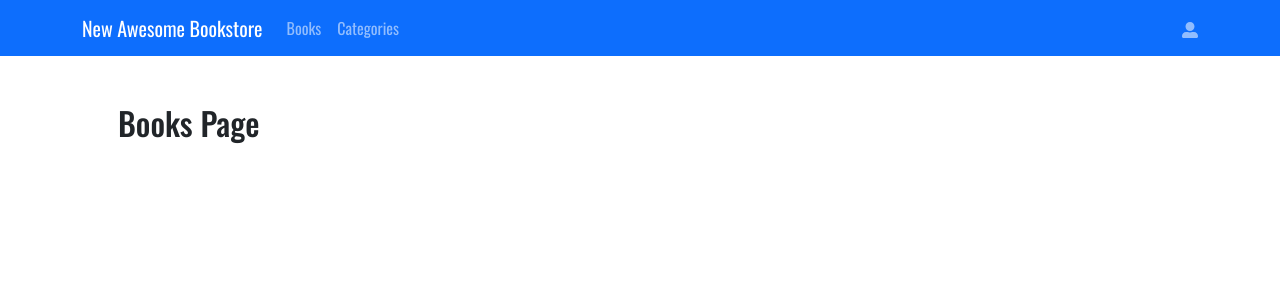
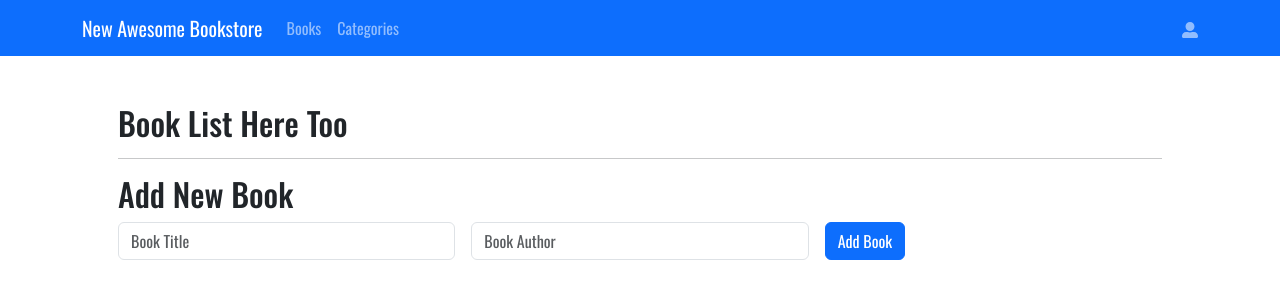
Before and after one commit to HunterX-7/New-Awesome-Bookstore, a React (Create React App) app: page / in a window 1280 px wide. Shown: the top 300 px of the page. Built offline with nearby package versions, Linux system fonts and the light colour scheme.

Commit message:
Add the Add New Book form

```diff
--- a/src/components/book.js
+++ b/src/components/book.js
@@ -0,0 +1,11 @@
+import BookForm from './bookForm';
+import BookList from './bookList';
+
+const Book = () => (
+  <div>
+    <BookList />
+    <BookForm />
+  </div>
+);
+
+export default Book;
--- a/src/components/bookForm.js
+++ b/src/components/bookForm.js
@@ -0,0 +1,19 @@
+const BookForm = () => (
+  <form>
+    <hr />
+    <h2>Add New Book</h2>
+    <div className="row g-3">
+      <div className="col">
+        <input type="text" id="book-name" className="form-control" placeholder="Book Title" required />
+      </div>
+      <div className="col">
+        <input type="text" id="book-author" className="form-control" placeholder="Book Author" required />
+      </div>
+      <div className="col">
+        <button type="submit" className="btn btn-primary">Add Book</button>
+      </div>
+    </div>
+  </form>
+);
+
+export default BookForm;
--- a/src/components/bookList.js
+++ b/src/components/bookList.js
@@ -0,0 +1,5 @@
+const BookList = () => (
+  <h2>Book List Here Too</h2>
+);
+
+export default BookList;
--- a/src/pages/bookPage.js
+++ b/src/pages/bookPage.js
@@ -1,6 +1,8 @@
+import Book from '../components/book';
+
 const Books = () => (
   <div className="container p-5">
-    <h2>Books Page</h2>
+    <Book />
   </div>
 );
 
```
